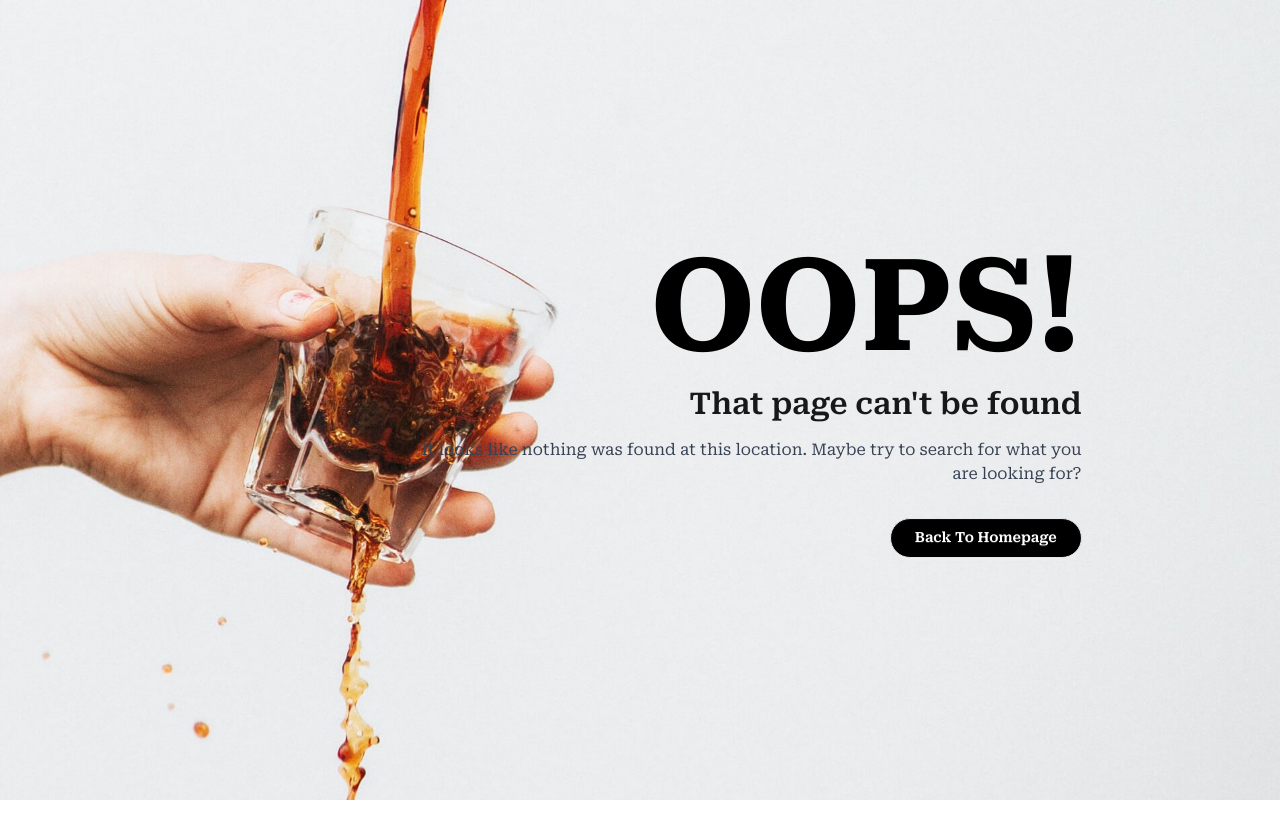
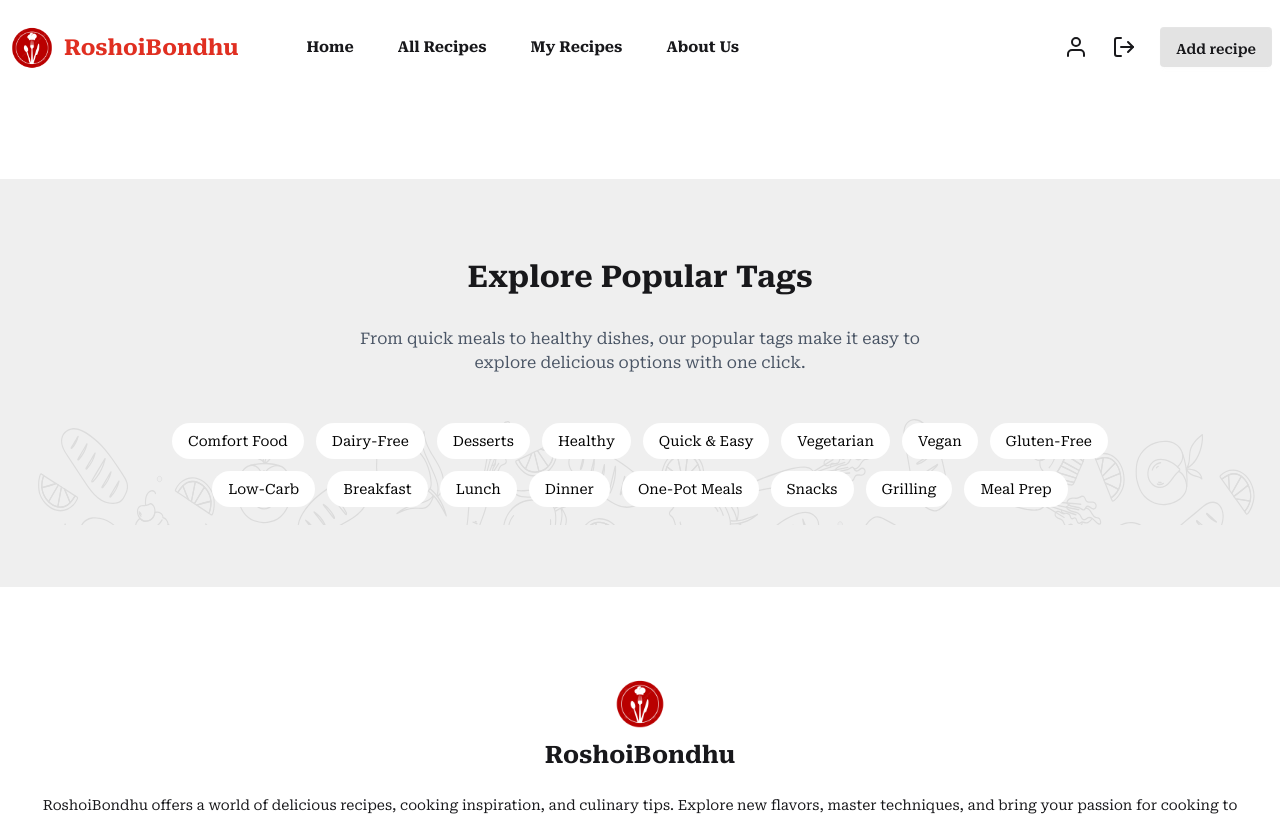
Before and after one commit to Sifat2245/Roshoi-bondhu-client, a React (Vite) app: page /my-recipes in a window 1280 px wide. Shown: the top 816 px of the page. Built offline with nearby package versions, Linux system fonts and the light colour scheme; no server answers; sample sign-in values are in the browser's storage.

Commit message:
create a private route now user have to login or create account to go to the private route

```diff
--- a/src/authProvider/AuthProvider.jsx
+++ b/src/authProvider/AuthProvider.jsx
@@ -12,7 +12,8 @@ import {
     updateProfile
 } from "firebase/auth";
 
-export const AuthContext = createContext();
+export const AuthContext = createContext(null);
+
 const auth = getAuth(app);
 const googleProvider = new GoogleAuthProvider();
 
@@ -20,6 +21,11 @@ const AuthProvider = ({ children }) => {
     const [user, setUser] = useState(null);
     const [loading, setLoading] = useState(true); // Start true until first auth check
     const [authError, setAuthError] = useState(null);
+
+
+    //
+    const [isAuthModalOpen, setIsAuthModalOpen] = useState(false)
+    const [redirectPath, setRedirectPath] = useState(null)
 
     const clearError = () => setAuthError(null);
 
@@ -122,6 +128,14 @@ const AuthProvider = ({ children }) => {
         return () => unsubscribe();
     }, []);
 
+    const openAuthModal = () =>{
+        setIsAuthModalOpen(true)
+    }
+
+    const closeAuthModal = () =>{
+        setIsAuthModalOpen(false)
+    }
+
     const authData = {
         user,
         loading,
@@ -132,7 +146,13 @@ const AuthProvider = ({ children }) => {
         loginUser,
         loginWithGoogle,
         passwordReset,
-        logoutUser
+        logoutUser,
+        redirectPath,
+        setRedirectPath,
+        isAuthModalOpen,
+        setIsAuthModalOpen,
+        openAuthModal,
+        closeAuthModal
     };
 
     return <AuthContext.Provider value={authData}>
--- a/src/components/Navbar.jsx
+++ b/src/components/Navbar.jsx
@@ -115,8 +115,8 @@ const Navbar = () => {
                             <div className="navbar max-w-7xl mx-auto px-4 py-2">
                                 <div className="navbar-start space-x-10 w-full">
                                     <div className="flex items-center">
-                                        <img src={logo} className="w-12 h-12" alt="Logo" />
-                                        <a className="p-2 text-[22px] font-bold text-[#e02f21]">RoshoiBondhu</a>
+                                        <img src={logo} className="w-8 lg:w-12 h-8 lg:h-12" alt="Logo" />
+                                        <a className="p-2 text-[18px] lg:text-[22px] font-bold text-[#e02f21]">RoshoiBondhu</a>
                                     </div>
                                     <ul className="menu menu-horizontal px-1 hidden lg:flex text-[15px] font-bold space-x-3">
                                         {links}
@@ -155,8 +155,8 @@ const Navbar = () => {
                 <div className="navbar max-w-7xl mx-auto mt-3">
                     <div className="navbar-start space-x-10 w-full">
                         <div className="flex items-center">
-                            <img src={logo} className="w-12 h-12" alt="Logo" />
-                            <a className="p-2 text-[22px] font-bold text-[#e02f21] ">RoshoiBondhu</a>
+                            <img src={logo} className="w-8 lg:w-12 h-8 lg:h-12" alt="Logo" />
+                            <a className="p-2 text-[18px] lg:text-[22px] font-bold text-[#e02f21] ">RoshoiBondhu</a>
                         </div>
                         <ul className="menu menu-horizontal px-1 hidden lg:flex text-[15px] font-bold space-x-3">
                             {links}
--- /dev/null
+++ b/src/components/RootWithModal.jsx
@@ -0,0 +1,43 @@
+import React, { use } from 'react';
+import { AuthContext } from '../authProvider/AuthProvider';
+import { Outlet, useNavigate } from 'react-router';
+import AuthModal from './AuthModal';
+
+
+const RootWithModal = () => {
+    const authData = use(AuthContext)
+    const navigate = useNavigate()
+
+    if(!authData){
+        console.error('AuthContext is not available within RootWithModal.')
+        return <p>There was a problem: AuthContext not found.</p>
+    }
+
+    const {isAuthModalOpen, closeAuthModal, user, redirectPath, setRedirectPath} = authData
+
+    const handleIsModalClose = () =>{
+        closeAuthModal();
+
+        if(user && redirectPath) {
+            navigate(redirectPath)
+            setRedirectPath(null)
+        }
+        else if(!user && redirectPath){
+            setRedirectPath(null)
+            navigate('/')
+        }
+    }
+
+
+    return (
+       <>
+       <AuthModal isOpen={isAuthModalOpen} onClose={handleIsModalClose}></AuthModal>
+       <div>
+        <Outlet></Outlet>
+       </div>
+
+       </>
+    );
+};
+
+export default RootWithModal;
--- /dev/null
+++ b/src/pages/MyRecipes.jsx
@@ -0,0 +1,30 @@
+import React from 'react';
+import Navbar from '../components/Navbar';
+import PopularTags from '../components/PopularTags';
+import Footer from '../components/Footer';
+
+const MyRecipes = () => {
+    return (
+        <>
+
+        <div>
+            <Navbar></Navbar>
+        </div>
+        <div>
+
+        </div>
+
+        <div>
+            <PopularTags></PopularTags>
+        </div>
+
+        <div>
+            <Footer></Footer>
+        </div>
+
+
+        </>
+    );
+};
+
+export default MyRecipes;
--- /dev/null
+++ b/src/routes/PrivateRoute.jsx
@@ -0,0 +1,29 @@
+import React, { useContext } from 'react';
+import { Navigate, useLocation } from 'react-router';
+import { AuthContext } from '../authProvider/AuthProvider';
+
+const PrivateRoute = ({children}) => {
+  const authData = useContext(AuthContext)
+  const location = useLocation()
+
+    if(!authData){
+        return <Navigate to={'/'}></Navigate>
+    }
+
+    const {user, loading, openAuthModal, setRedirectPath} = authData;
+
+    if(loading){
+        return <div>loading</div>
+    }
+    if(user){
+        return children;
+    }
+    else{
+        setRedirectPath(location.pathname)
+        openAuthModal()
+        return <Navigate to={'/'}></Navigate>
+    }
+
+};
+
+export default PrivateRoute;
--- a/src/routes/Router.jsx
+++ b/src/routes/Router.jsx
@@ -5,21 +5,31 @@ import RecipeDetails from "../pages/RecipeDetails";
 import AllRecipes from "../pages/AllRecipes";
 import NotFound from "../pages/NotFound";
 import MyAccount from "../pages/MyAccount";
+import MyRecipes from "../pages/MyRecipes";
+import RootWithModal from "../components/RootWithModal";
+import PrivateRoute from "./PrivateRoute";
 
 export const router = createBrowserRouter([
+
     {
-        path:'/',
+        element: <RootWithModal></RootWithModal>,
+        errorElement: <NotFound></NotFound>,
+        children: [
+            {
+                path: '/',
                 loader: () => fetch('https://roshoi-bondhu-server.vercel.app/top-recipes'),
                 errorElement: <NotFound></NotFound>,
                 Component: MainLayout
             },
             {
                 path: '/add-recipe',
-        Component: AddRecipe
+                element: <PrivateRoute>
+                    <AddRecipe></AddRecipe>
+                </PrivateRoute>
             },
             {
                 path: '/recipe-details/:id',
-        loader: ({params}) => fetch(`https://roshoi-bondhu-server.vercel.app/AllRecipes/${params.id}`),
+                loader: ({ params }) => fetch(`https://roshoi-bondhu-server.vercel.app/AllRecipes/${params.id}`),
                 Component: RecipeDetails
             },
             {
@@ -30,5 +40,16 @@ export const router = createBrowserRouter([
             {
                 path: '/my-account',
                 Component: MyAccount
+            },
+            {
+                path: '/my-recipes',
+                element: <PrivateRoute>
+                    <MyRecipes></MyRecipes>
+                </PrivateRoute>
             }
+
+        ]
+    }
+
+
 ])
```
Lines whose indentation alone changed are shown as unchanged.
